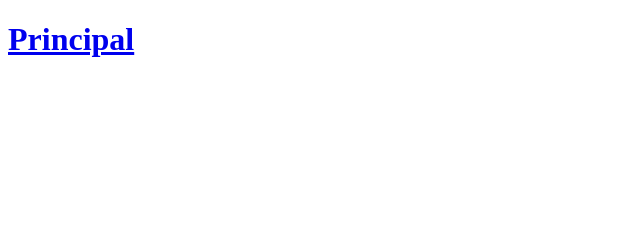
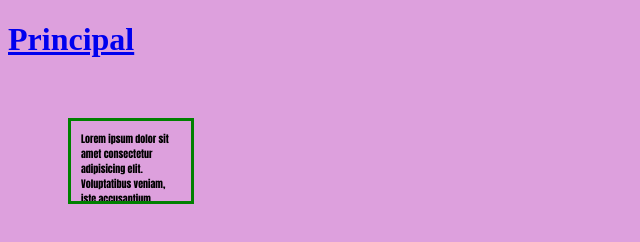
Before and after one commit to EduardoBriGu/cohorte20, a plain HTML site: page intro web 3/mis_htmls/principal.html in a window 1280 px wide. Shown: the whole page, without its empty margins (0-640 px from the left). Drawn offline with Linux system fonts and the light colour scheme.

Commit message:
1er CSS agregado

```diff
--- a/intro web 3/mis_htmls/principal.html
+++ b/intro web 3/mis_htmls/principal.html
@@ -8,10 +8,13 @@
     <link rel="stylesheet" href="../styles/propiedad.css">
 </head>
 
-<body>
+<body bgcolor="plum">
+
     <a href="../index.html"><h1>Principal</h1></a>
     <header>
-
+        <div id="titulo">
+            Lorem ipsum dolor sit amet consectetur adipisicing elit. Voluptatibus veniam, iste accusantium praesentium cumque deleniti quod corporis consectetur ducimus at quasi unde distinctio dicta ratione inventore laborum, vero fuga assumenda?
+    </div>
     </header>
 </body>
 </html>
--- a/intro web 3/styles/propiedad.css
+++ b/intro web 3/styles/propiedad.css
@@ -0,0 +1,15 @@
+#titulo{
+  font-family:Impact, Impact, Haettenschweiler, 'Arial Narrow Bold', sans-serif;
+  font-size:10px;
+  color: rgba(rgb(255, 83, 83), rgb(190, 75, 156)rgb(253, 143, 180)ue, alpha);
+
+  border: 3px solid green;
+
+  width: 100px;
+  height: 60px;
+  overflow: scroll;
+
+  margin: 60px;
+  padding: 10px;
+
+}
```
Also changed, not shown: intro web 3/mis_htmls/contactos.html (+3 -3 lines). Lines whose indentation alone changed are shown as unchanged.
